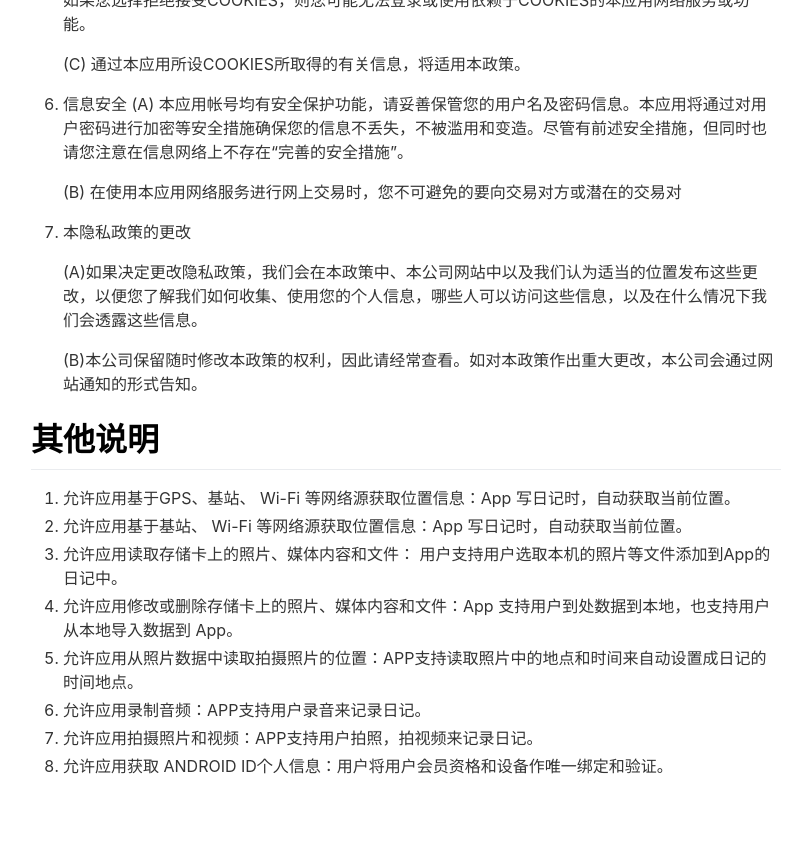
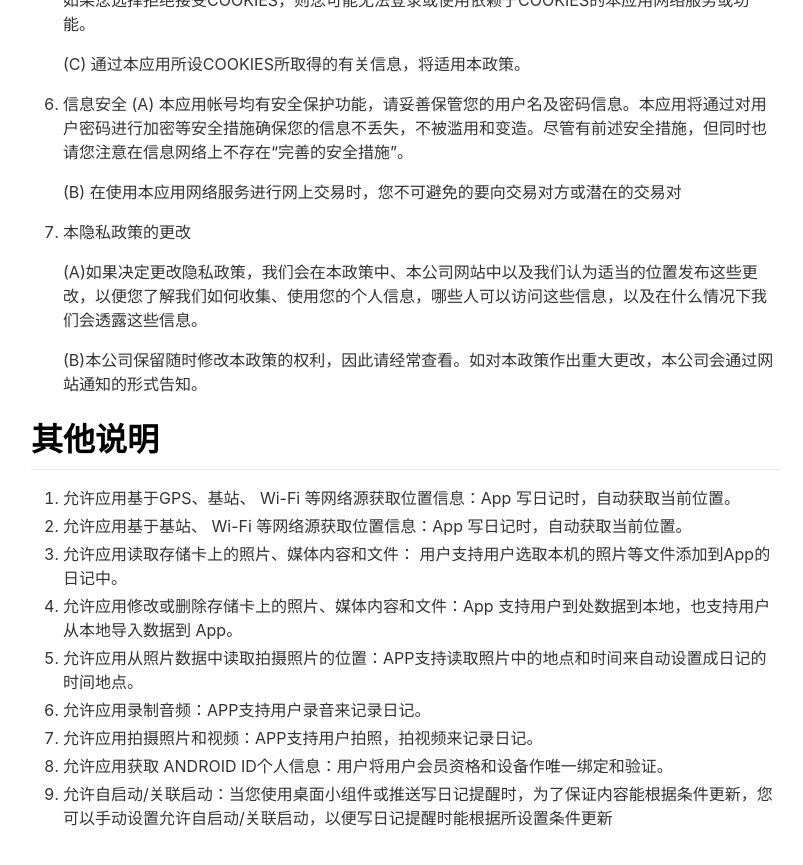
Before and after one commit to iofree/lifelog-site, a Jekyll site: the page built from _pages/privacy.md, in a window 1280 px wide and 900 px high, scrolled down 1584 px. Shown: the top 865 px of the window, without its empty margins (234-1037 px from the left). Built offline with Jekyll 4.4.1, drawn with Linux system fonts in a browser that asks for light colours; nearby versions of some CDN libraries.

Commit message:
Update privacy.md

```diff
--- a/_pages/privacy.md
+++ b/_pages/privacy.md
@@ -79,3 +79,4 @@ include_in_header: false
 6. 允许应用录制音频：APP支持用户录音来记录日记。
 7. 允许应用拍摄照片和视频：APP支持用户拍照，拍视频来记录日记。
 8. 允许应用获取 ANDROID ID个人信息：用户将用户会员资格和设备作唯一绑定和验证。
+9. 允许自启动/关联启动：当您使用桌面小组件或推送写日记提醒时，为了保证内容能根据条件更新，您可以手动设置允许自启动/关联启动，以便写日记提醒时能根据所设置条件更新
```
